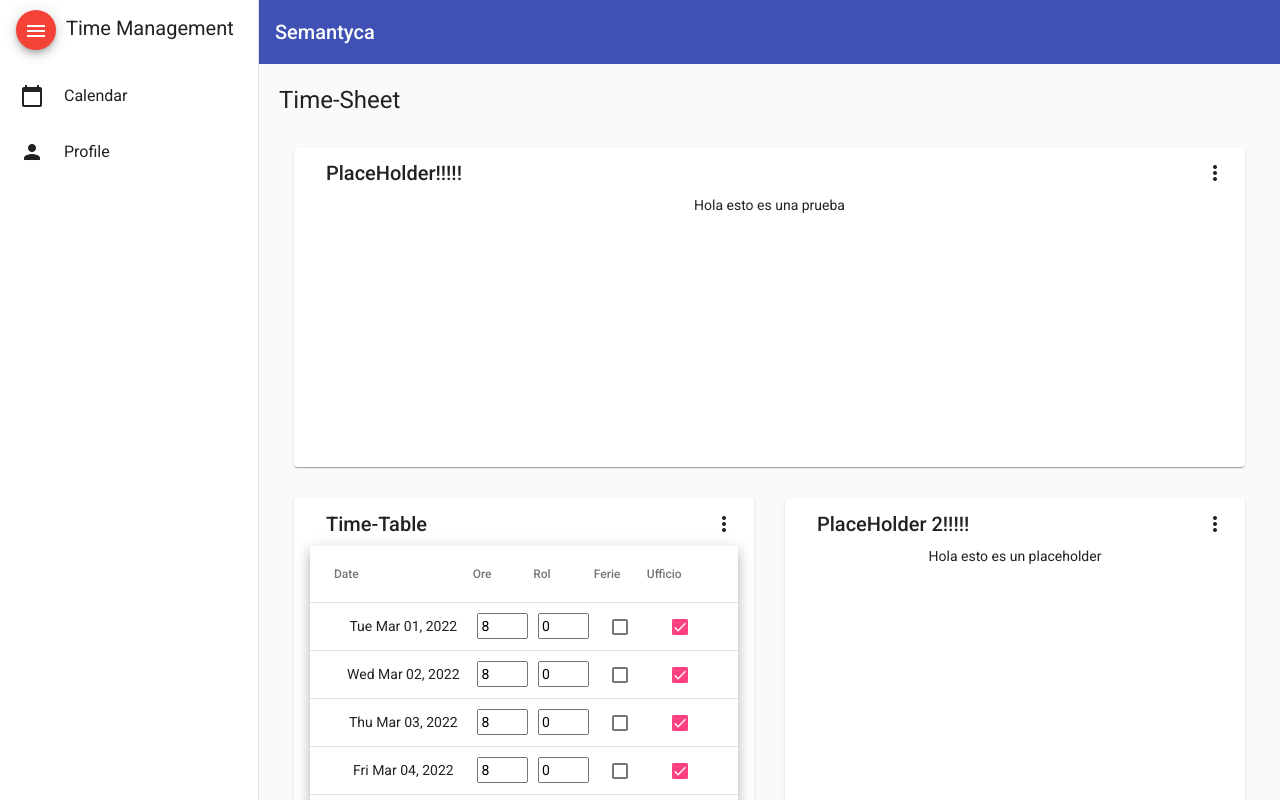
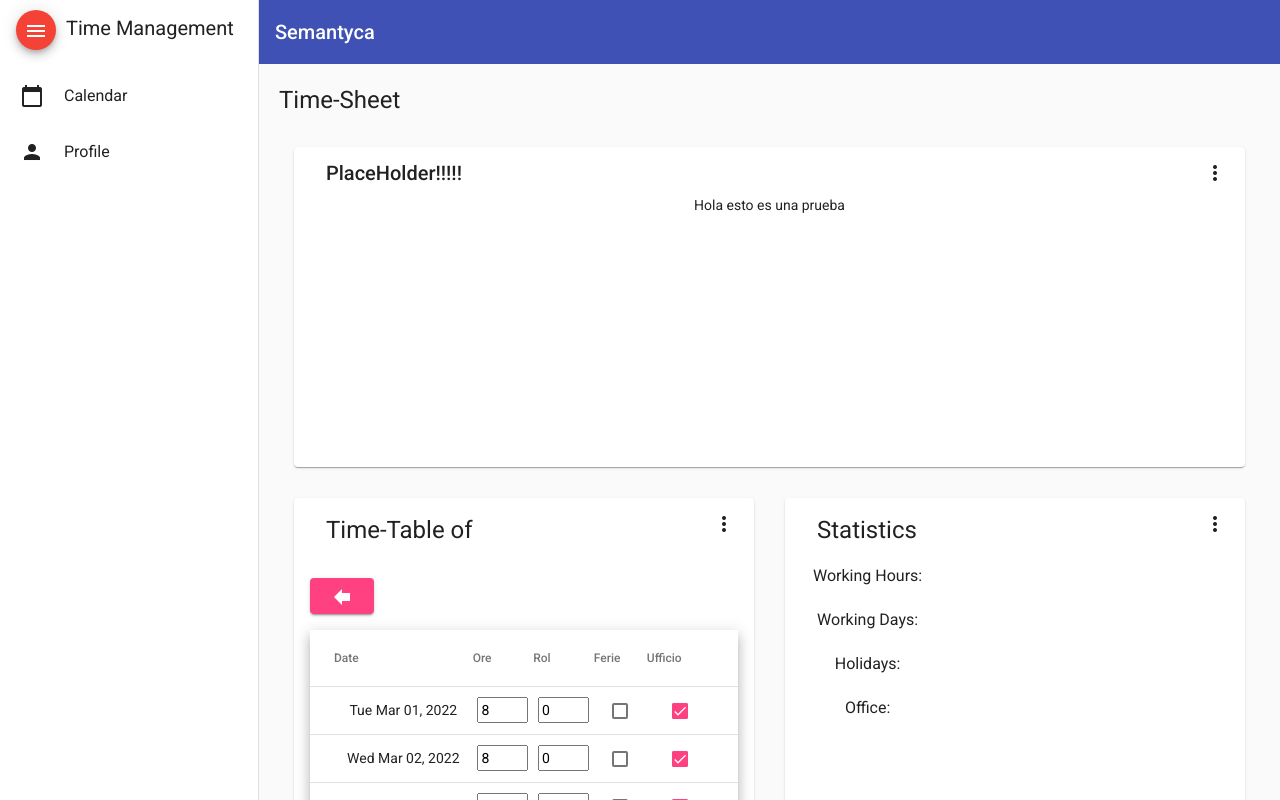
Before and after one commit to ecalivab/angularTimeManagement, an Angular app: page / in a window 1280 px wide. Built offline with nearby package versions, Linux system fonts and the light colour scheme.

Commit message:
Clear Table - Next/Previous Month -Statistics component

```diff
--- a/src/app/app.module.ts
+++ b/src/app/app.module.ts
@@ -22,6 +22,7 @@ import { MatSortModule } from '@angular/material/sort';
 import { MatCheckboxModule } from '@angular/material/checkbox';
 import { MatInputModule } from '@angular/material/input';
 import { FormsModule } from '@angular/forms';
+import { StatisticsComponent } from './statistics/statistics.component';
 
 @NgModule({
   declarations: [
@@ -29,6 +30,7 @@ import { FormsModule } from '@angular/forms';
     SidenavComponent,
     DashboardComponent,
     TimeTableComponent,
+    StatisticsComponent,
   ],
   imports: [
     BrowserModule,
--- a/src/app/dashboard/dashboard.component.css
+++ b/src/app/dashboard/dashboard.component.css
@@ -19,3 +19,11 @@
 .dashboard-card-content {
   text-align: center;
 }
+
+#buttonForward {
+  margin-left: 200px;
+}
+
+#buttonPrevious {
+  margin-right: 200px;
+}
--- a/src/app/dashboard/dashboard.component.html
+++ b/src/app/dashboard/dashboard.component.html
@@ -26,7 +26,7 @@
       <mat-card class="dashboard-card">
         <mat-card-header>
           <mat-card-title>
-            Time-Table
+            <h1>Time-Table of</h1>
             <button mat-icon-button class="more-button" [matMenuTriggerFor]="menu" aria-label="Toggle menu">
               <mat-icon>more_vert</mat-icon>
             </button>
@@ -37,7 +37,21 @@
           </mat-card-title>
         </mat-card-header>
         <mat-card-content class="dashboard-card-content">
-          <div><app-time-table></app-time-table></div>
+          <div class="btn-group py-3">
+            <button mat-raised-button color="accent" title="Previous Month" id="buttonPrevious" (click)="dateTable.previousMonth()">
+              <mat-icon aria-hidden="false" aria-label="previous" style="transform: rotate(180deg)">forward</mat-icon>
+            </button>
+            <button mat-raised-button color="accent" title="Next Month" id="buttonForward" (click)="dateTable.nextMonth()">
+              <mat-icon aria-hidden="false" aria-label="next">forward</mat-icon>
+            </button>
+          </div>
+          <!--child variable #dateTable-->
+          <div><app-time-table #dateTable></app-time-table></div>
+          <div class="mt-3 btn-group float-end me-4" role="group">
+            <button mat-raised-button class="me-2" color="primary">Save</button>
+            <!--Bind Child Function with Parent using a local variable-->
+            <button mat-raised-button color="warn" (click)="dateTable.clearTable()">Clear</button>
+          </div>
         </mat-card-content>
       </mat-card>
     </mat-grid-tile>
@@ -46,7 +60,7 @@
       <mat-card class="dashboard-card">
         <mat-card-header>
           <mat-card-title>
-            PlaceHolder 2!!!!!
+            <h1>Statistics</h1>
             <button mat-icon-button class="more-button" [matMenuTriggerFor]="menu" aria-label="Toggle menu">
               <mat-icon>more_vert</mat-icon>
             </button>
@@ -56,8 +70,8 @@
             </mat-menu>
           </mat-card-title>
         </mat-card-header>
-        <mat-card-content class="dashboard-card-content">
-          <div>Hola esto es un placeholder</div>
+        <mat-card-content class="dashboard-card-content float-start">
+          <div><app-statistics></app-statistics></div>
         </mat-card-content>
       </mat-card>
     </mat-grid-tile>
--- a/src/app/dashboard/dashboard.component.ts
+++ b/src/app/dashboard/dashboard.component.ts
@@ -1,6 +1,5 @@
 import { Component } from '@angular/core';
-import { map } from 'rxjs/operators';
-import { Breakpoints, BreakpointObserver } from '@angular/cdk/layout';
+import { DateTimeService } from '../date-time.service';
 
 @Component({
   selector: 'app-dashboard',
@@ -8,26 +7,7 @@ import { Breakpoints, BreakpointObserver } from '@angular/cdk/layout';
   styleUrls: ['./dashboard.component.css']
 })
 export class DashboardComponent {
-  /** Based on the screen size, switch from standard to one column per row */
-  cards = this.breakpointObserver.observe(Breakpoints.Handset).pipe(
-    map(({ matches }) => {
-      if (matches) {
-        return [
-          { title: 'card 1', cols: 2, rows: 1 },
-          { title: 'card 2', cols: 2, rows: 1 },
-          { title: 'card 3', cols: 2, rows: 1 },
-          { title: 'card 4', cols: 2, rows: 1 }
-        ];
-      }
 
-      return [
-        { title: 'Card 1', cols: 2, rows: 1, html: "Hola this is a test" },
-        { title: 'Card 2', cols: 1, rows: 1 },
-        { title: 'Card 3', cols: 1, rows: 2 },
-        { title: 'Card 4', cols: 1, rows: 1 }
-      ];
-    })
-  );
+  constructor(private dateTimeService: DateTimeService) {}
 
-  constructor(private breakpointObserver: BreakpointObserver) {}
 }
--- a/src/app/date-time.service.ts
+++ b/src/app/date-time.service.ts
@@ -16,13 +16,14 @@ export interface TimeTableItem {
 export class DateTimeService {
 
   constructor() { }
+
   MonthlyTable:TimeTableItem[] = [];
 
   clear(){
     this.MonthlyTable = [];
   }
 
-  createTable (month:number, year:number):TimeTableItem[] {
+  createTable (month:number, year:number):void {
     var date = new Date(year, month, 1);
     while (date.getMonth() === month) {
       var item:TimeTableItem = {
@@ -38,6 +39,30 @@ export class DateTimeService {
       }
       date.setDate(date.getDate() + 1);
     }
-    return this.MonthlyTable;
+    return;
   }
+
+  getCurrentMonthYear() {
+    if (this.MonthlyTable.length > 0) {
+      let currentMonth = this.MonthlyTable[0].Date.getMonth(),
+          currentYear  = this.MonthlyTable[0].Date.getFullYear();
+      return {currentMonth, currentYear};
+    }
+    return {'currentMonth':-10, 'currentYear':-10};
+  }
+
+  checkNewYear(month:number, year:number){
+    if(month > 11) {
+      year+=1;
+      month = 0;
+      return {month, year};
+    }
+    if(month < 0) {
+      year-=1;
+      month = 11;
+      return {month, year};
+    }
+    return {month, year};
+  }
+
 }
--- /dev/null
+++ b/src/app/statistics/statistics.component.html
@@ -0,0 +1,6 @@
+<div class="container">
+    <h3>Working Hours: </h3>
+    <h3>Working Days: </h3>
+    <h3>Holidays: </h3>
+    <h3>Office: </h3>
+</div>
--- /dev/null
+++ b/src/app/statistics/statistics.component.ts
@@ -0,0 +1,15 @@
+import { Component, OnInit } from '@angular/core';
+
+@Component({
+  selector: 'app-statistics',
+  templateUrl: './statistics.component.html',
+  styleUrls: ['./statistics.component.css']
+})
+export class StatisticsComponent implements OnInit {
+
+  constructor() { }
+
+  ngOnInit(): void {
+  }
+
+}
--- a/src/app/time-table/time-table.component.html
+++ b/src/app/time-table/time-table.component.html
@@ -28,7 +28,7 @@
           [checked]="selection.isSelected(row)"
           [(ngModel)]="row.Ferie"
           [disabled]="row.excluded">
-          <!-- *ngIf="!row.excluded" -->
+          <!--(ngModel binds the value of row.Ferie that I can use it to disable the other columns) -->
         </mat-checkbox>
       </td>
     </ng-container>
@@ -39,7 +39,6 @@
        <td mat-cell *matCellDef="let row">
         <mat-checkbox
           (click)="$event.stopPropagation()"
-          (change)="$event ? selection.toggle(row) : null"
           [checked]="row.Ferie ? false: row.Ufficio"
           [disabled]="row.Ferie">
           <!-- *ngIf="!row.excluded" -->
@@ -51,5 +50,4 @@
     <tr mat-row *matRowDef="let row; columns: displayedColumns;"
         [ngStyle]="row.Ferie && {'background-color': 'lightgrey'}"></tr>
   </table>
-
 </div>
--- a/src/app/time-table/time-table.component.ts
+++ b/src/app/time-table/time-table.component.ts
@@ -11,7 +11,7 @@ import { DateTimeService, TimeTableItem } from '../date-time.service';
 
 export class TimeTableComponent {
 
-  MonthlyTable:TimeTableItem[] = [];
+  //MonthlyTable:TimeTableItem[] = [];
   dataSource:any;
   selection:any;
   displayedColumns:string[] = [];
@@ -28,13 +28,44 @@ export class TimeTableComponent {
     let dateObj = new Date();
     let month = dateObj.getMonth();
     let year = dateObj.getFullYear();
-    this.MonthlyTable = this.dateTimeService.createTable(month,year);
+    this.dateTimeService.createTable(month,year);
   }
 
   ngOnInit(): void {
     //Called after the constructor, initializing input properties, and the first call to ngOnChanges.
     this.getDefaultMonthlyTable();
-    this.dataSource = new MatTableDataSource<TimeTableItem>(this.MonthlyTable);
+    this.dataSource = new MatTableDataSource<TimeTableItem>(this.dateTimeService.MonthlyTable);
+  }
+
+  clearTable(){
+    this.dateTimeService.clear();
+    this.dataSource = new MatTableDataSource<TimeTableItem>(this.dateTimeService.MonthlyTable);
+  }
+
+  nextMonth(){
+    const currentDate = this.dateTimeService.getCurrentMonthYear();
+    if(currentDate.currentMonth != -10) { //No Error
+      this.dateTimeService.clear();
+      const checkedDate = this.dateTimeService.checkNewYear(currentDate.currentMonth+1, currentDate.currentYear);
+      this.dateTimeService.createTable(checkedDate.month, checkedDate.year);
+      this.dataSource = new MatTableDataSource<TimeTableItem>(this.dateTimeService.MonthlyTable);
+    }
+    else{
+      alert("Something Wrong Happend!");
+    }
+  }
+
+  previousMonth(){
+    const currentDate = this.dateTimeService.getCurrentMonthYear();
+    if(currentDate.currentMonth != -10) { //No Error
+      this.dateTimeService.clear();
+      const checkedDate = this.dateTimeService.checkNewYear(currentDate.currentMonth-1, currentDate.currentYear);
+      this.dateTimeService.createTable(checkedDate.month, checkedDate.year);
+      this.dataSource = new MatTableDataSource<TimeTableItem>(this.dateTimeService.MonthlyTable);
+    }
+    else{
+      alert("Something Wrong Happend!");
+    }
   }
 
 }
```
Also changed, not shown: src/app/statistics/statistics.component.css (added), 2 other files (tests, documents, lock files or other folders).
